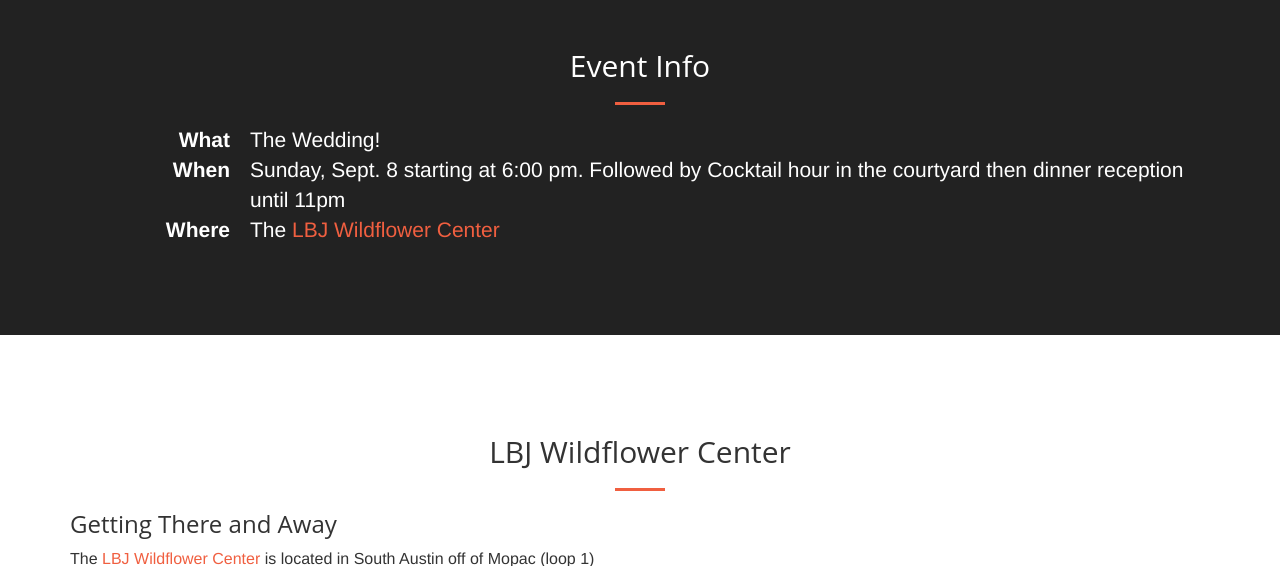
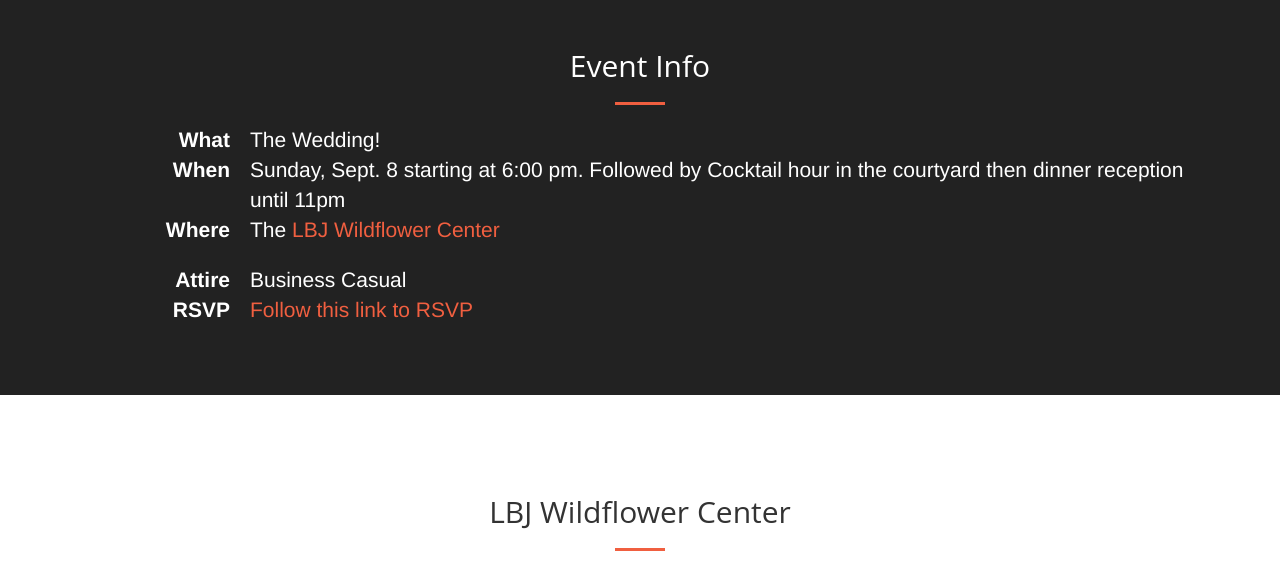
Before and after one commit to cjmcclellan/connorfiona, a Django app: page / in a window 1280 px wide. Shown: the part 1227-1793 px from the top of the page. Run offline with Django 3.2, Linux system fonts and the light colour scheme; some libraries are stand-ins or nearby versions.

Commit message:
Adding RSVP and attire

```diff
--- a/django-wedding-website/bigday/templates/partials/event.html
+++ b/django-wedding-website/bigday/templates/partials/event.html
@@ -17,6 +17,11 @@
                             The <a href="https://goo.gl/maps/fv89YRHEBdN2">LBJ Wildflower Center</a>
                         </address>
                     </dd>
+                    <dt>Attire</dt>
+                    <dd>Business Casual<dd>
+                    <dt>RSVP</dt>
+                    <dd><a href="https://docs.google.com/forms/d/e/1FAIpQLSceuRSKtxlTz_fX4PbDnHvt-XBWPugy42Z8GWeIYfTlZnc5rA/viewform?usp=sf_link">
+                        Follow this link to RSVP</a><dd>
 {#                    <dt>Attire</dt>#}
 {#                    <dd>Casual (Canadiana encouraged)</dd>#}
 {#                    <dt>Transportation</dt>#}
--- a/django-wedding-website/wedding/urls.py
+++ b/django-wedding-website/wedding/urls.py
@@ -4,5 +4,6 @@ from . import views
 
 urlpatterns = [
     url(r'^$', views.home, name='home'),
-    url('RSVP', views.RSVP, name='RSVP')
+    url('RSVP', views.RSVP, name='RSVP'),
+    url('rsvp', views.RSVP, name='rsvp')
 ]
```
